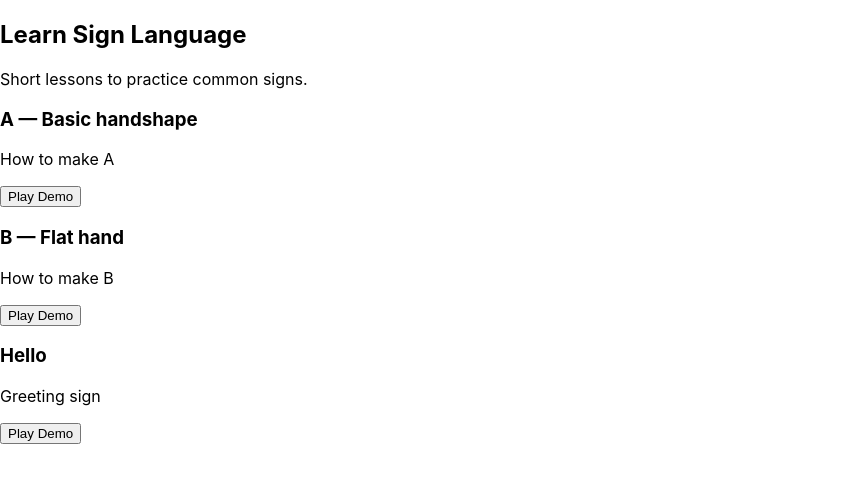
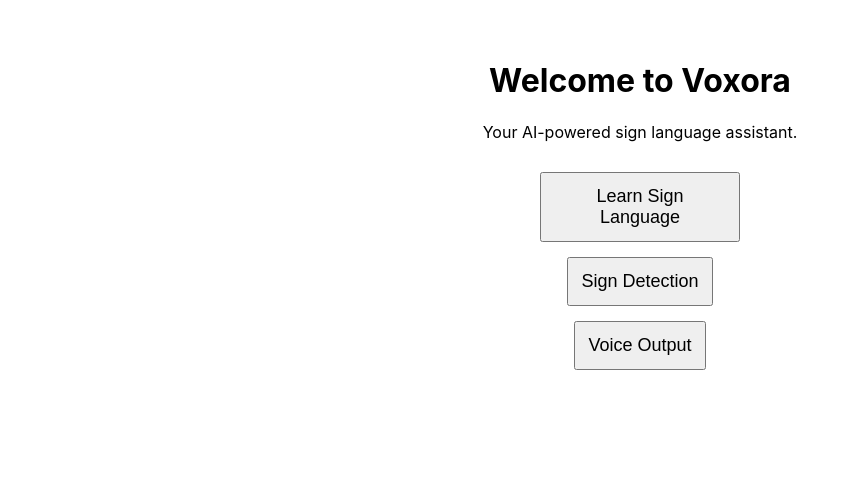
Before and after one commit to skymohith23/voxora, a React (Create React App) app in the folder client/: page / in a window 1280 px wide. Shown: the top 482 px of the page, without its empty margins (0-856 px from the left). Built offline with nearby package versions, Linux system fonts and the light colour scheme.

Commit message:
Update App.js

```diff
--- a/client/src/App.js
+++ b/client/src/App.js
@@ -1,21 +1,21 @@
 import React from "react";
 import { BrowserRouter as Router, Routes, Route } from "react-router-dom";
+
+import Home from "./components/Home";
 import LearnSignLanguage from "./components/LearnSignLanguage";
 import SignCapture from "./components/SignCapture";
 import TextOutput from "./components/TextOutput";
 import VoiceOutput from "./components/VoiceOutput";
-import Home from "./components/Home";
-
 
 function App() {
   return (
     <Router>
       <Routes>
-        <Route path="/" element={<LearnSignLanguage />} />
+        <Route path="/" element={<Home />} />
+        <Route path="/learn" element={<LearnSignLanguage />} />
         <Route path="/capture" element={<SignCapture />} />
-        <Route path="/text" element={<TextOutput />} />
+        <Route path="/textout" element={<TextOutput />} />
         <Route path="/voice" element={<VoiceOutput />} />
-  <Route path="/" element={<Home />} />
       </Routes>
     </Router>
   );
```
